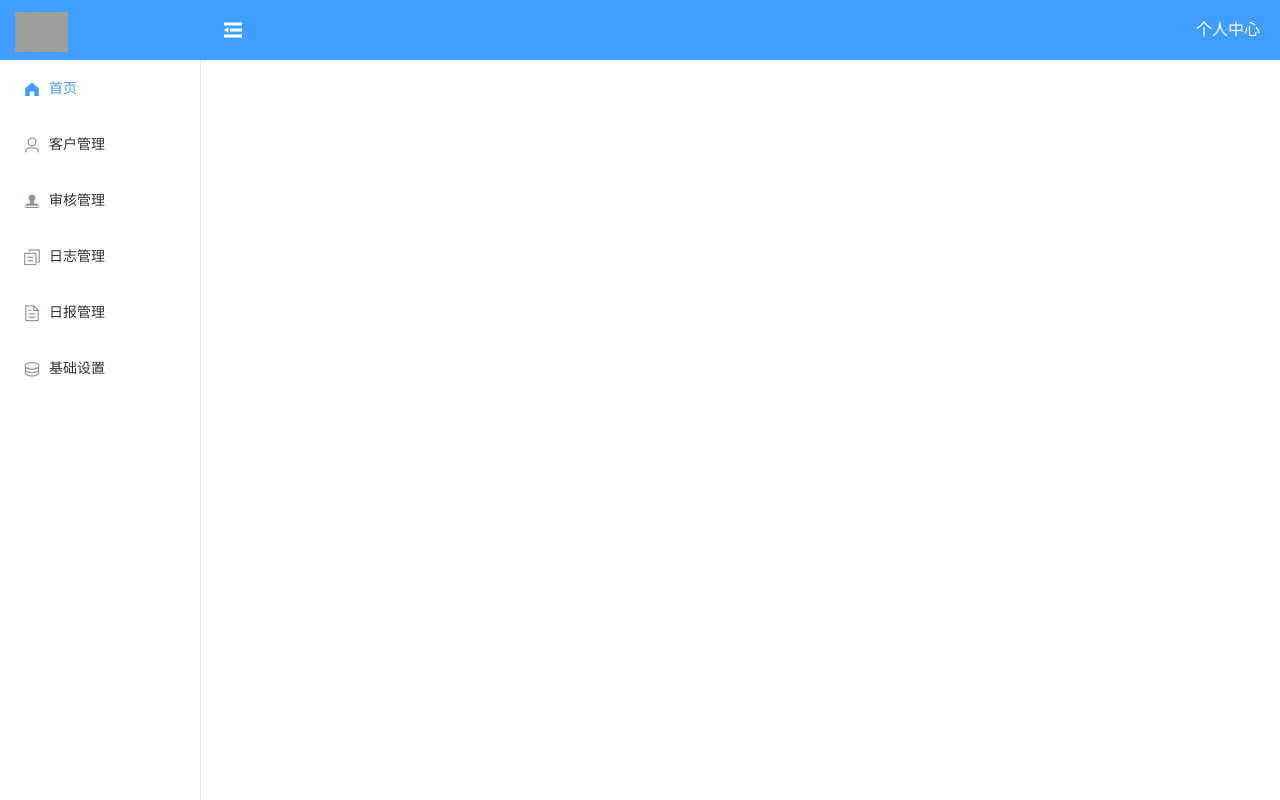
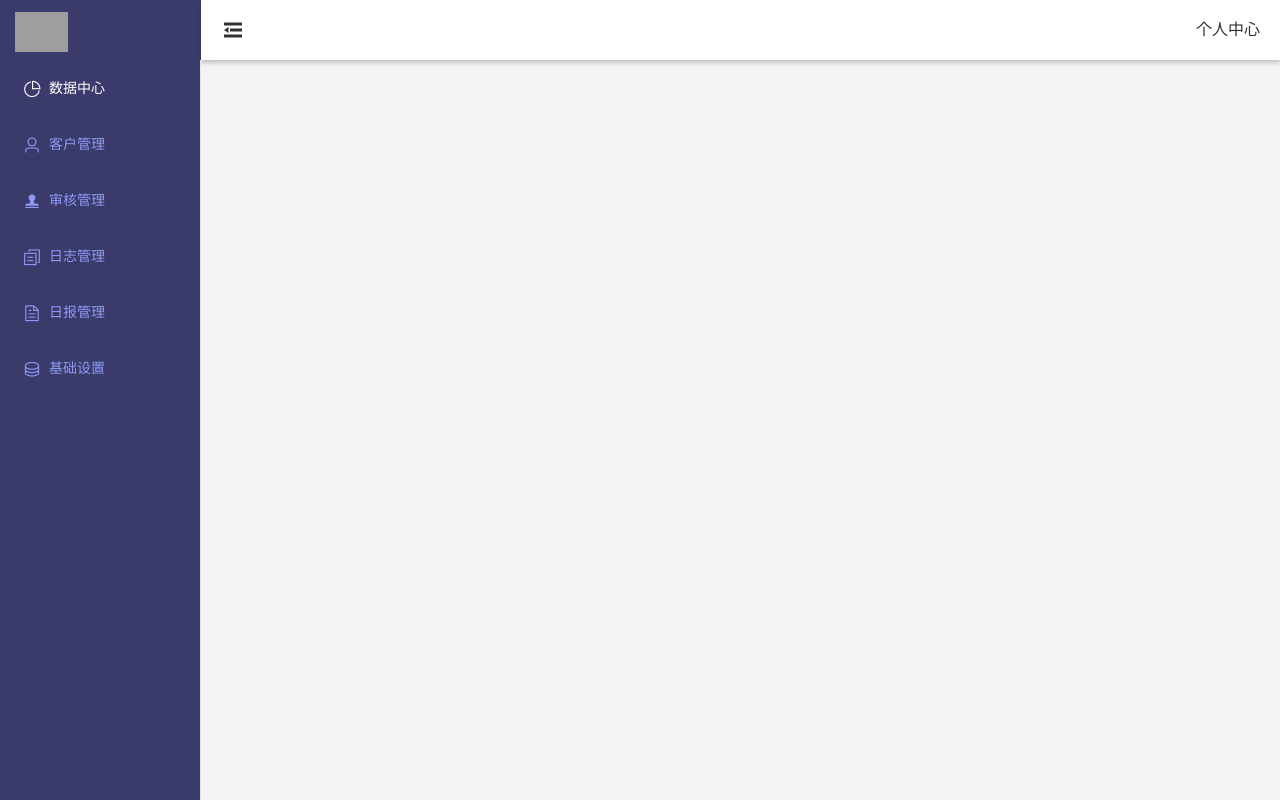
Before and after one commit to coderapg/jnmes, a Vue app: page / in a window 1280 px wide. Built offline with nearby package versions, Linux system fonts and the light colour scheme; grey boxes are pictures that could not be loaded.

Commit message:
layout-修改导航样式

```diff
--- a/src/views/layout/index.vue
+++ b/src/views/layout/index.vue
@@ -11,12 +11,14 @@
         <!-- 侧边导航栏 -->
         <el-menu
           router
+          text-color="#8e99f6"
+          active-text-color="#fff"
           collapse-transition
           default-active="/home"
           :collapse="isCollapse">
           <el-menu-item index="/home">
-            <i class="el-icon-s-home"></i>
-            <span slot="title">首页</span>
+            <i class="el-icon-pie-chart"></i>
+            <span slot="title">数据中心</span>
           </el-menu-item>
           <el-menu-item index="/custome">
             <i class="el-icon-user"></i>
@@ -110,10 +112,12 @@ export default {
     .el-container {
       width: 100%;
       height: 100%;
+      background-color: #f4f4f4;
       .el-aside {
+        background-color: #3a3b6a;
         .logo {
           width: 100%;
-          background-color: #409eff;
+          background-color: #3a3b6a;
           a {
             display: block;
             height: 60px;
@@ -127,15 +131,29 @@ export default {
         }
         .el-menu {
           height: calc(100% - 60px);
+          background-color: #3a3b6a;
           .el-menu-item {
             width: 200px;
+            i {
+              color: #8e99f6;
+            }
+          }
+          .el-menu-item:hover {
+            background-color: transparent;
+          }
+          .is-active {
+            background-color: transparent;
+            i {
+              color: #fff;
+            }
           }
         }
       }
       .el-container {
         .el-header {
-          background-color: #409eff;
-          color: #fff;
+          background-color: #fff;
+          color: #333;
+          box-shadow: 0px 3px 4px rgba(0, 0, 0, 0.2);
           .header {
             display: flex;
             justify-content: space-between;
```
